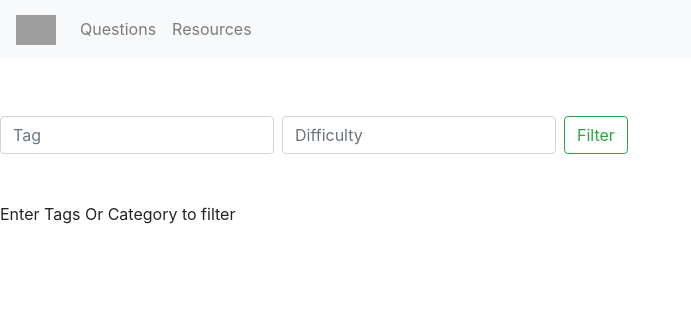
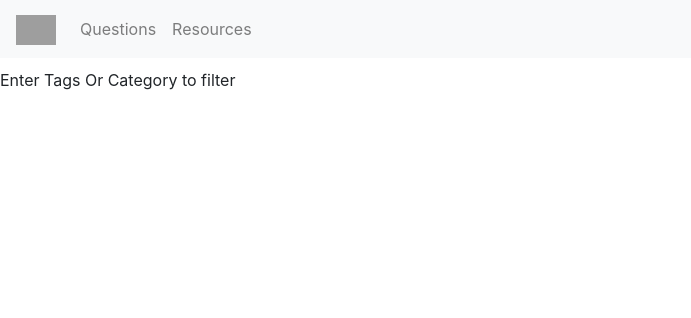
Before and after one commit to PathakKP/fractal, a Django app: page /question/filter/ in a window 1280 px wide. Shown: the top 318 px of the page, without its empty margins (0-691 px from the left). Run offline with Django 3.2, Linux system fonts and the light colour scheme; some libraries are stand-ins or nearby versions; grey boxes are pictures that could not be loaded.

Commit message:
Update filter.html

```diff
--- a/fractalwebdev/extras/templates/extras/filter.html
+++ b/fractalwebdev/extras/templates/extras/filter.html
@@ -45,16 +45,6 @@
     </li>
   </ul>
 </nav>
-      <br/><br/>
-      <form class="form-inline my-2 my-lg-0" method="POST" action="{% url 'filter' %}">
-      {% csrf_token %}
-
-      <input class="form-control mr-sm-2" type="search" placeholder="Tag" aria-label="Search" name="quote">
-      <input class="form-control mr-sm-2" type="search" placeholder="Difficulty" aria-label="Search" name="quote1">
-      <button class="btn btn-outline-success my-2 my-sm-0" type="submit">Filter</button>
-    </form>
-    <br/><br/>
-
   {% if notfound %}
     {{ notfound }}
 
```
